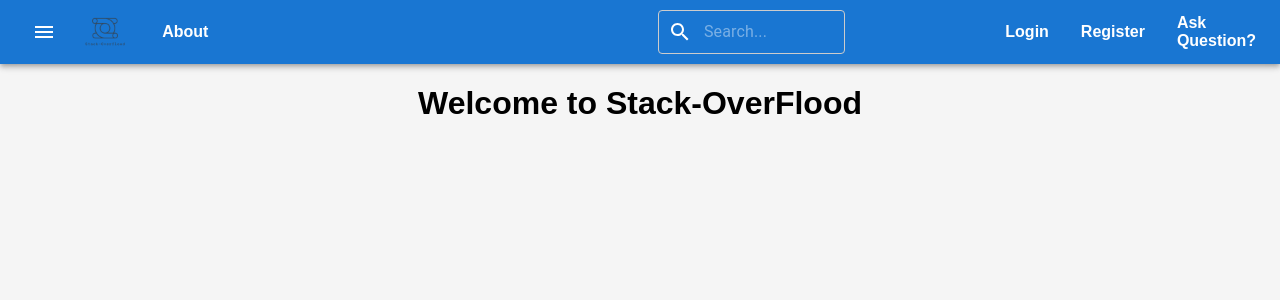
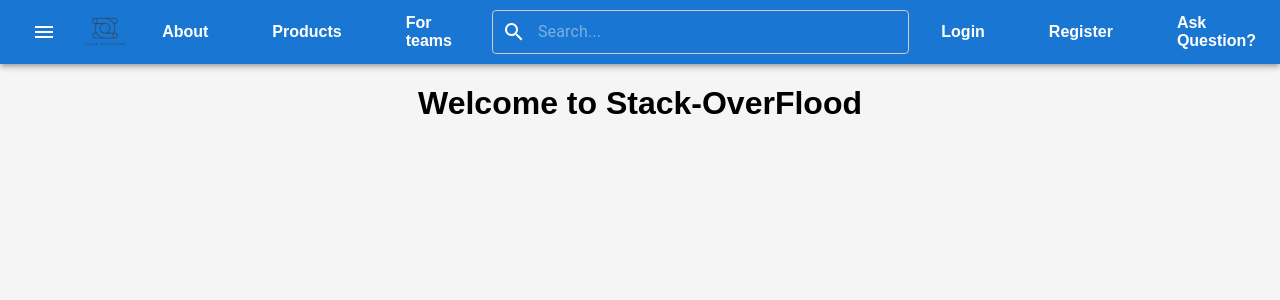
Before and after one commit to mayank2368/Stack-Overflood, a React (Create React App) app: page / in a window 1280 px wide. Shown: the top 300 px of the page. Built offline with nearby package versions, Linux system fonts and the light colour scheme.

Commit message:
Modified navBar

```diff
--- a/src/components/Navbar.jsx
+++ b/src/components/Navbar.jsx
@@ -40,33 +40,62 @@ function Navbar() {
         >
           {menuOpen ? <CloseIcon /> : <MenuIcon />}
         </IconButton>
-        <Link to="/" style={{ display: "flex", alignItems: "center" }}>
+        <Typography
+          variant="h7"
+          component={Link}
+          to="/"
+          style={{ display: "flex", alignItems: "center" }}
+        >
           <img
             src={logo_transparent}
             alt="Logo"
             style={{ height: "50px", marginRight: "0.01rem" }}
           />
-        </Link>
+        </Typography>
+
         <Typography
           variant="h7"
           component={Link}
           to="/about"
           sx={{
             marginLeft: "2rem",
-            marginRight: "28rem",
+            marginRight: "2rem",
           }}
         >
           About
+        </Typography>
+        <Typography
+          variant="h7"
+          component={Link}
+          to="/about"
+          sx={{
+            marginLeft: "2rem",
+            marginRight: "2rem",
+          }}
+        >
+          Products
+        </Typography>
+        <Typography
+          variant="h7"
+          component={Link}
+          to="/about"
+          sx={{
+            marginLeft: "2rem",
+            marginRight: "2rem",
+          }}
+        >
+          For teams
         </Typography>
         <Box
           sx={{
             display: "flex",
             alignItems: "center",
-            marginRight: "10rem",
+            marginRight: "2rem",
             marginLeft: "0.1rem",
             border: "1px solid #ccc",
             borderRadius: "4px",
             padding: "1px",
+            width: "600px",
           }}
         >
           <IconButton color="inherit">
@@ -79,7 +108,6 @@ function Navbar() {
               color: "inherit",
               border: "none",
               marginLeft: "4px",
-              width: "100%",
             }}
           />
         </Box>
@@ -91,7 +119,7 @@ function Navbar() {
           variant="h7"
           component={Link}
           to="/register"
-          marginLeft="2rem"
+          marginLeft="4rem"
         >
           Register
         </Typography>
@@ -100,7 +128,7 @@ function Navbar() {
           component={Link}
           to="/askquestion"
           color="inherit"
-          marginLeft="2rem"
+          marginLeft="4rem"
         >
           Ask Question?
         </Typography>
```
